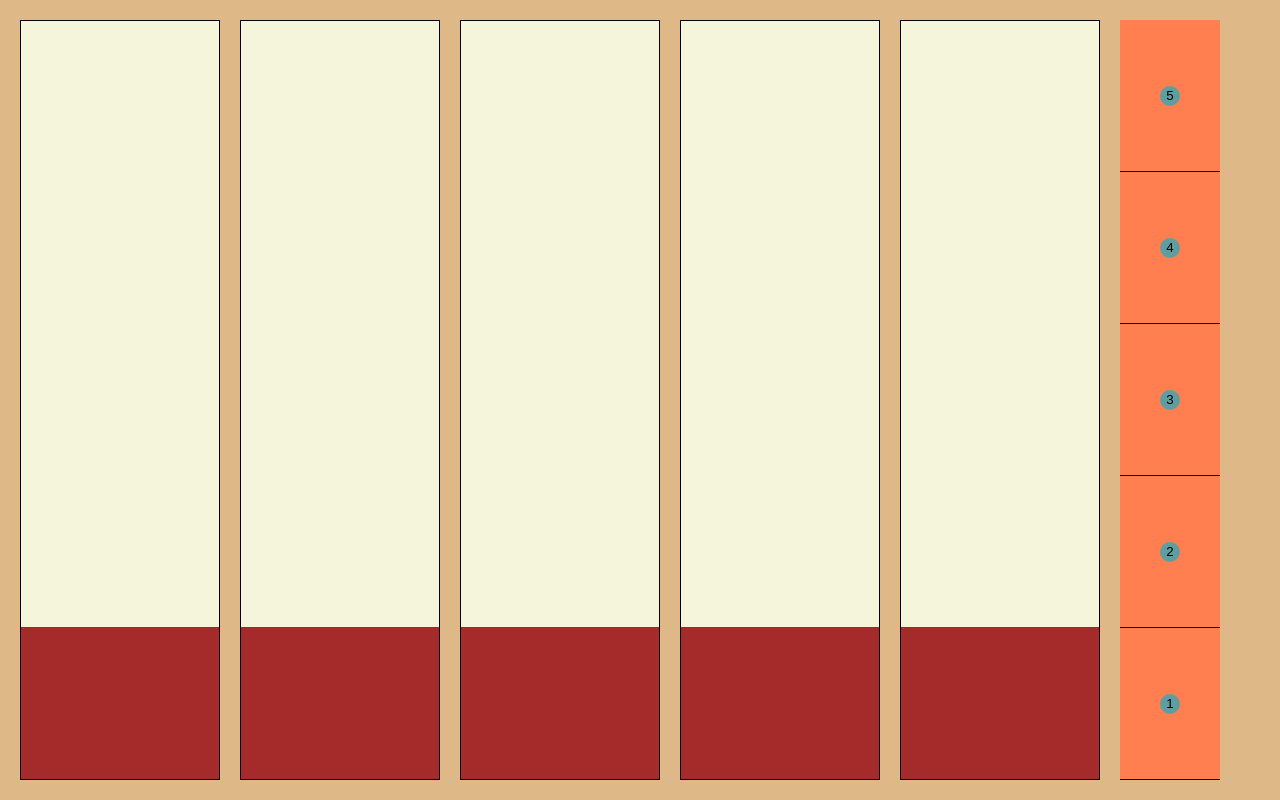
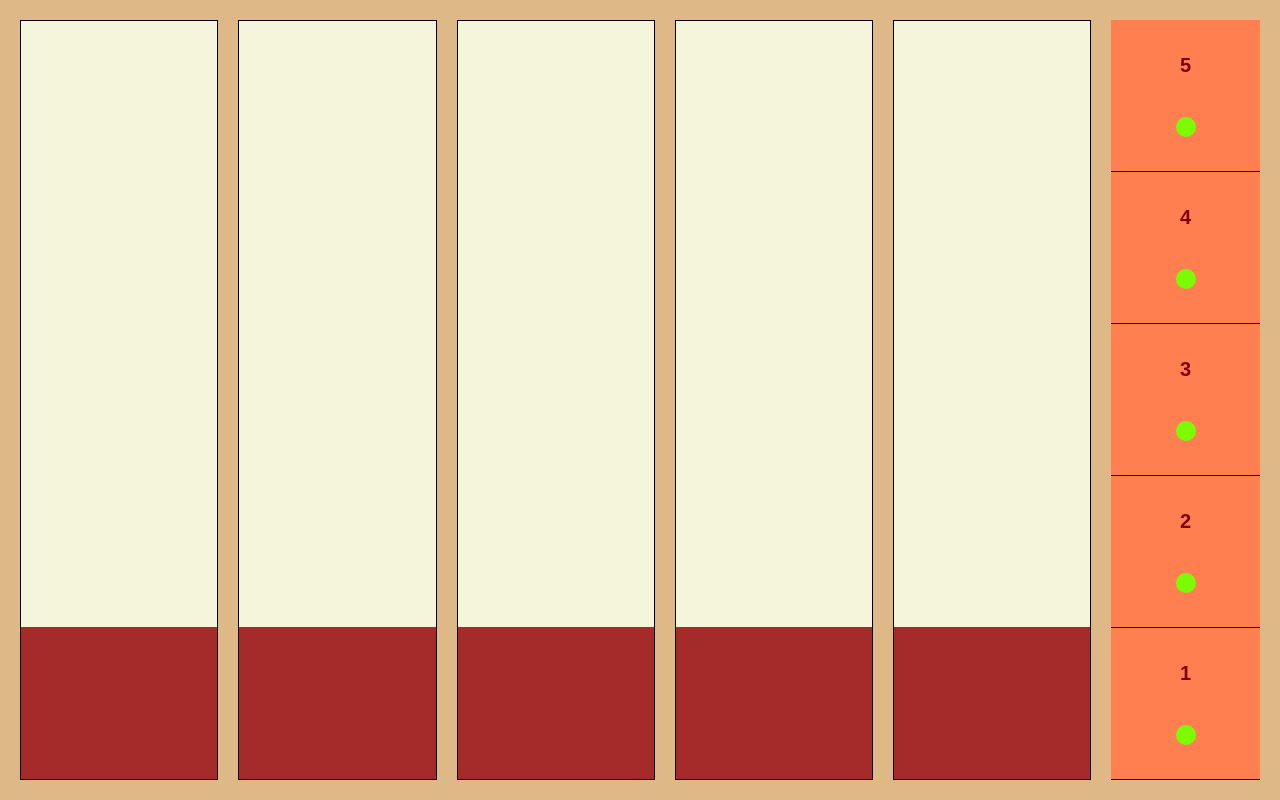
Before and after one commit to JettPy/elevator-emulator, a Vue app: page / in a window 1280 px wide. Built offline with nearby package versions, Linux system fonts and the light colour scheme.

Commit message:
Добавлена возможность указывать количество этажей и лифтов и добавлена индикация кнопок

```diff
--- a/src/App.vue
+++ b/src/App.vue
@@ -1,6 +1,6 @@
 <template>
-  <Elevator v-for="i in this.elevatorsCount" :key="i" />
-  <ButtonBar  v-bind:addFloor="this.addFloorToQueue" />
+  <Elevator v-for="i in this.elevatorsCount" :key="i - 1" v-bind:floorCount="this.floorCount" v-bind:updatePosition="this.updatePosition"/>
+  <ButtonBar v-bind:floorCount="this.floorCount" v-bind:addFloor="this.addFloorToQueue" v-bind:checkLift="this.checkLiftOnFloor"/>
 </template>
 
 <script>
@@ -16,18 +16,40 @@ export default {
   data() {
     return {
       elevatorsCount: 5,
-      queue: []
+      floorCount: 5,
+      queue: [],
+      queueLen: 0,
+      positions: []
     };
+  },
+  created() {
+    for (let i = 0; i < this.elevatorsCount; i++) {
+      this.positions.push(1);
+    }
+    console.log(this.positions);
   },
   methods: {
     addFloorToQueue(floorNumber) {
       this.queue.push(floorNumber);
+      this.queueLen += 1;
       console.log(this.queue);
     },
     deliteFloorFromQueue() {
       this.queue.shift();
+      this.queueLen -= 1;
       console.log(this.queue);
     },
+    updatePosition(lift, floor) {
+      this.positions[lift] = floor;
+    },
+    checkLiftOnFloor(floorNumber) {
+      return this.positions.some((_, i) => floorNumber == this.positions[i])
+    }
+  },
+  watch: {
+    queueLen(value) {
+      console.log(`Effect ${value}`);
+    }
   }
 }
 </script>
--- a/src/components/ButtonBar.vue
+++ b/src/components/ButtonBar.vue
@@ -1,75 +1,39 @@
 <template>
   <div class="button-bar">
-    <div class="floor">
-      <button class="floor-button" @click="clickedFloor(5)">5</button>
-    </div>
-    <div class="floor">
-      <button class="floor-button" @click="clickedFloor(4)">4</button>
-    </div>
-    <div class="floor">
-      <button class="floor-button" @click="clickedFloor(3)">3</button>
-    </div>
-    <div class="floor">
-      <button class="floor-button" @click="clickedFloor(2)">2</button>
-    </div>
-    <div class="floor">
-      <button class="floor-button" @click="clickedFloor(1)">1</button>
-    </div>
+    <Floor v-for="i in this.floorCount" :key="i - 1" v-bind:addFloor="this.addFloor" v-bind:floorNumber="this.floorCount - i + 1" v-bind:checkLift="this.checkLift" />
   </div>
 </template>
 
 <script>
+import Floor from './Floor.vue';
 
 export default {
-  name: "ButtonBar",
-  props: {
-    addFloor: Function
-  },
-  data() {
-    return {
-      a: 1
-    };
-  },
-  methods: {
-    clickedFloor(floorNumber) {
-      this.addFloor(floorNumber);
+    name: "ButtonBar",
+    components: {
+      Floor
+    },
+    props: {
+      floorCount: Number,
+      addFloor: Function,
+      checkLift: Function
     }
-  }
 }
 </script>
 
 <style>
 .button-bar {
   height: calc(100% - 40px);
-  width: 100px;
+  width: 150px;
   min-width: 20px;
   margin: auto 20px;
   background-color: coral;
   display: grid;
 }
 
-.floor {
-  display: flex;
-  align-items: center;
-  justify-content: center;
-  border-bottom: solid black 1px;
-  box-sizing: border-box;
-}
-
-.floor-button {
-  width: 20px;
-  height: 20px;
-  border-radius: 50%;
-  background-color: cadetblue;
-  cursor: pointer;
-}
-
 @media screen and (max-width: 800px) {
-
   .button-bar {
     margin-left: 0px;
     margin-right: 10px;
   }
-
 }
 </style>
--- a/src/components/Elevator.vue
+++ b/src/components/Elevator.vue
@@ -1,6 +1,6 @@
 <template>
   <div class="shaft">
-    <div class="lift"></div>
+    <div class="lift" :style="style"></div>
   </div>
 </template>
 
@@ -8,7 +8,27 @@
 
 export default {
   // eslint-disable-next-line vue/multi-word-component-names
-  name: 'Elevator'
+  name: 'Elevator',
+  props: {
+    floorCount: Number,
+    updatePosition: Function
+  },
+  data() {
+    return {
+      currPosition: 1,
+      isResting: false
+    }
+  },
+  computed: {
+    style() {
+      return {
+        "height": `calc(100% / ${this.floorCount})`
+      }
+    }
+  },
+  methods: {
+
+  }
 }
 </script>
 
@@ -22,13 +42,14 @@ export default {
   background-color: beige;
   border: solid black 1px;
   box-sizing: border-box;
-  display: grid;
-  grid-template-rows: repeat(5, 1fr);
+  position: relative;
 }
 
 .lift {
+  width: 100%;
   background-color: brown;
-  grid-row-start: 5;
+  position: absolute;
+  bottom: 0;
 }
 
 @media screen and (max-width: 800px) {
--- /dev/null
+++ b/src/components/Floor.vue
@@ -0,0 +1,65 @@
+<template>
+  <div class="floor">
+    <p class="floor__caption">{{ this.floorNumber }}</p>
+    <button v-if="isClicked" disabled class="floor__button floor__button_clicked" @click="clickedFloor"></button>
+    <button v-else class="floor__button" @click="clickedFloor"></button>
+  </div>
+</template>
+
+<script>
+
+export default {
+  // eslint-disable-next-line vue/multi-word-component-names
+  name: "Floor",
+  props: {
+    floorNumber: Number,
+    addFloor: Function,
+    checkLift: Function
+  },
+  data() {
+    return {
+      isClicked: false
+    }
+  },
+  methods: {
+    clickedFloor() {
+      if (!this.checkLift(this.floorNumber)) {
+        this.isClicked = true;
+        this.addFloor(this.floorNumber);
+      }
+    }
+  }
+}
+</script>
+
+<style>
+.floor {
+  display: flex;
+  flex-direction: column;
+  align-items: center;
+  justify-content: center;
+  border-bottom: solid black 1px;
+  box-sizing: border-box;
+}
+
+.floor__caption {
+  font-size: 20px;
+  font-weight: 900;
+  color: maroon;
+  margin-bottom: 40px;
+  font-family: Arial, Helvetica, sans-serif;
+}
+
+.floor__button {
+  width: 20px;
+  height: 20px;
+  border-radius: 50%;
+  background-color: lawngreen;
+  cursor: pointer;
+}
+
+.floor__button_clicked {
+  background-color: crimson;
+
+}
+</style>
```
